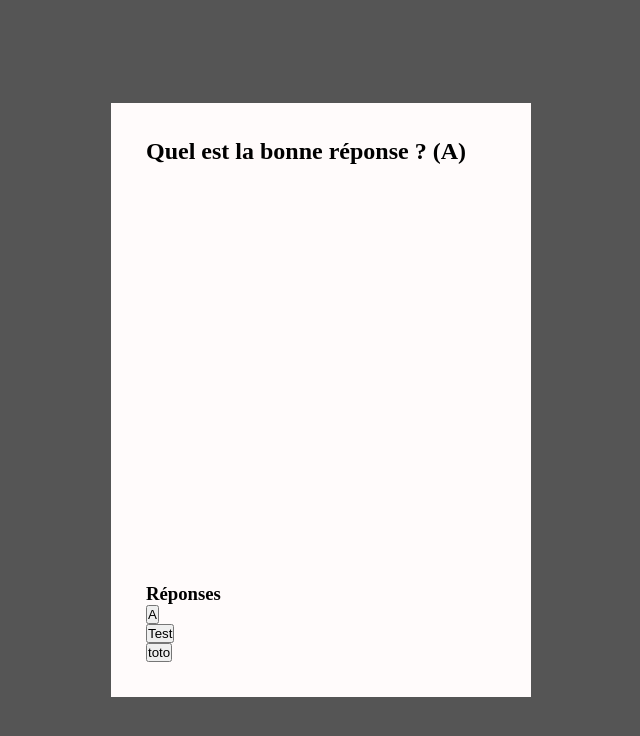
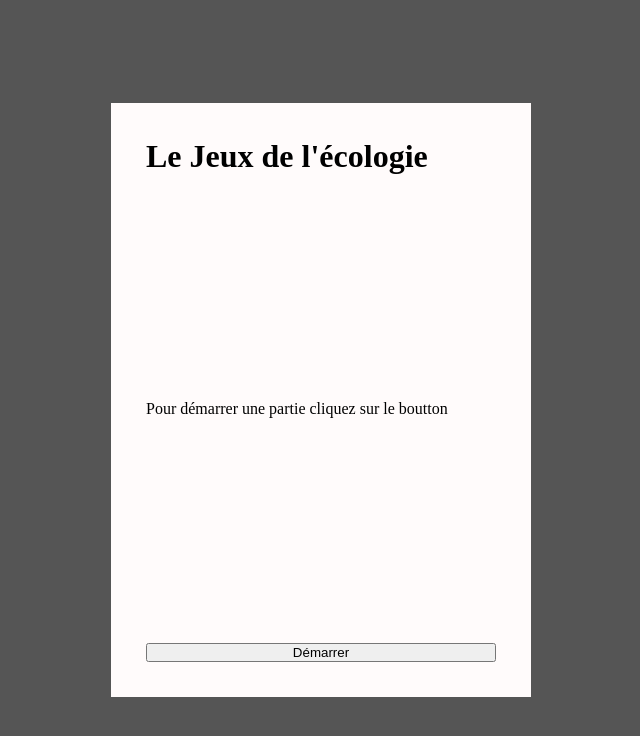
Before and after one commit to ReyGuillaume/nuit-de-l-info, a Vue app: page / in a window 1280 px wide. Shown: the top 736 px of the page, without its empty margins (319-959 px from the left). Built offline with nearby package versions, Linux system fonts and the light colour scheme.

Commit message:
Page de démarrage

```diff
--- a/src/App.vue
+++ b/src/App.vue
@@ -67,31 +67,40 @@ const tabScore = ref([
 ]);
 
 function modifScore(question_id, reponse_id){
-  //console.log(tabQuestions.value[question_id])
   const question = tabQuestions.value[question_id];
-  /*
-  if (!question) {
-    console.error('Question non trouvée pour l\'ID :', question_id);
-    return;
-  }
-  */
   const reponse = question.reponses[reponse_id-1];
-  /*
-  if (!reponse) {
-    console.error('Réponse non trouvée pour l\'ID :', reponse_id);
-    return;
-  }
-  */
+
   tabScore.value[0].value += reponse.score.environnement;
   tabScore.value[1].value += reponse.score.finance;
   tabScore.value[2].value += reponse.score.confort;
   dataQuestion.value = tabQuestions.value[ question_id +1 ];
   console.log( tabScore );
 }
+
+// Constante pour le bouton démarrer
+const showDocumentComp = ref(false);
+
+// fonction du bouton démarrer
+function startDocumentComp() {
+  showDocumentComp.value = true;
+}
+
 </script>
 
 <template>
-  <DocumentComp @modif-score="modifScore" :question="dataQuestion"></DocumentComp>
+  <div class="global" v-if="!showDocumentComp">
+    <div class="document">
+        <h1>Le Jeux de l'écologie</h1>
+        <p>Pour démarrer une partie cliquez sur le boutton</p>
+        <button @click="showDocumentComp = true">
+          Démarrer
+        </button>
+    </div>
+  </div>
+
+  <DocumentComp
+     v-if="showDocumentComp" @testEmit="modifScore" :question="dataQuestion"></DocumentComp>
+
 </template>
 
 <style scoped>
```
